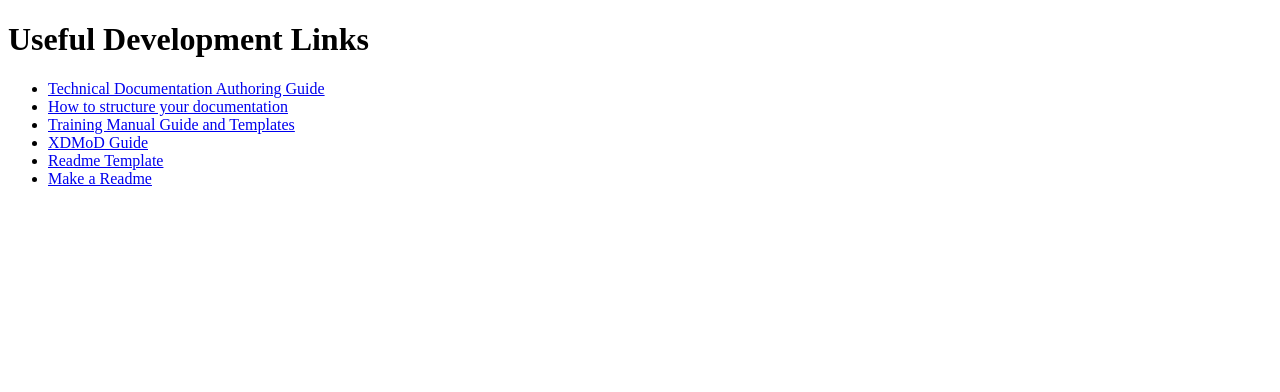
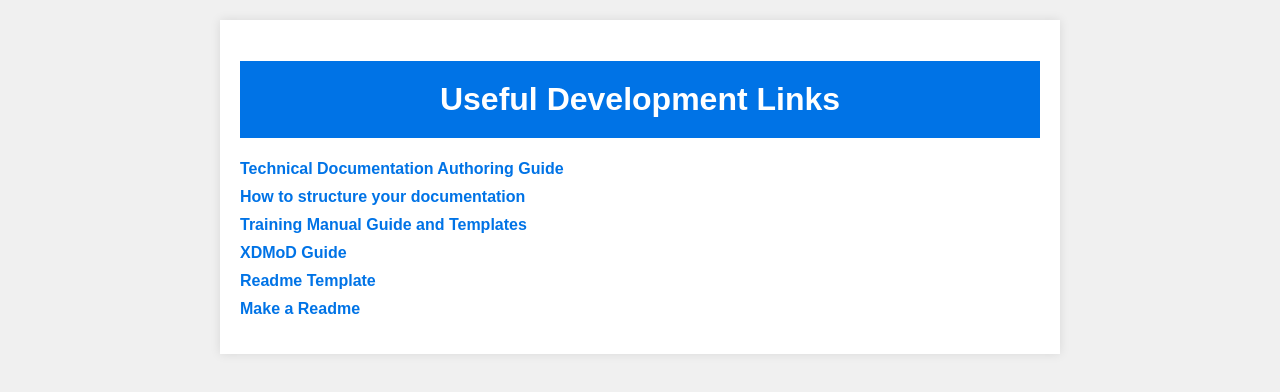
Before and after one commit to ICICLE-ai/Readme-guide, a plain HTML site: page index.html in a window 1280 px wide. Drawn offline with Linux system fonts and the light colour scheme.

Commit message:
added readme

```diff
--- a/index.html
+++ b/index.html
@@ -2,8 +2,46 @@
 <html>
 <head>
     <title>Links for Developers</title>
+    <style>
+        body {
+            font-family: Arial, sans-serif;
+            background-color: #f0f0f0;
+            color: #333;
+            margin: 0;
+            padding: 0;
+        }
+        h1 {
+            background-color: #0073e6;
+            color: white;
+            padding: 20px;
+            text-align: center;
+        }
+        ul {
+            list-style-type: none;
+            padding: 0;
+        }
+        li {
+            margin: 10px 0;
+        }
+        a {
+            text-decoration: none;
+            color: #0073e6;
+            font-weight: bold;
+        }
+        a:hover {
+            text-decoration: underline;
+        }
+        .container {
+            max-width: 800px;
+            margin: 20px auto;
+            background-color: white;
+            padding: 20px;
+            box-shadow: 0 0 10px rgba(0, 0, 0, 0.1);
+        }
+    </style>
 </head>
 <body>
+    <div class="container">
         <h1>Useful Development Links</h1>
         <ul>
             <li><a href="https://diataxis.fr/">Technical Documentation Authoring Guide</a></li>
@@ -13,5 +51,6 @@
             <li><a href="https://github.com/othneildrew/Best-README-Template">Readme Template</a></li>
             <li><a href="https://www.makeareadme.com/">Make a Readme</a></li>
         </ul>
+    </div>
 </body>
 </html>
```
Also changed, not shown: 1 other file. Lines whose indentation alone changed are shown as unchanged.
